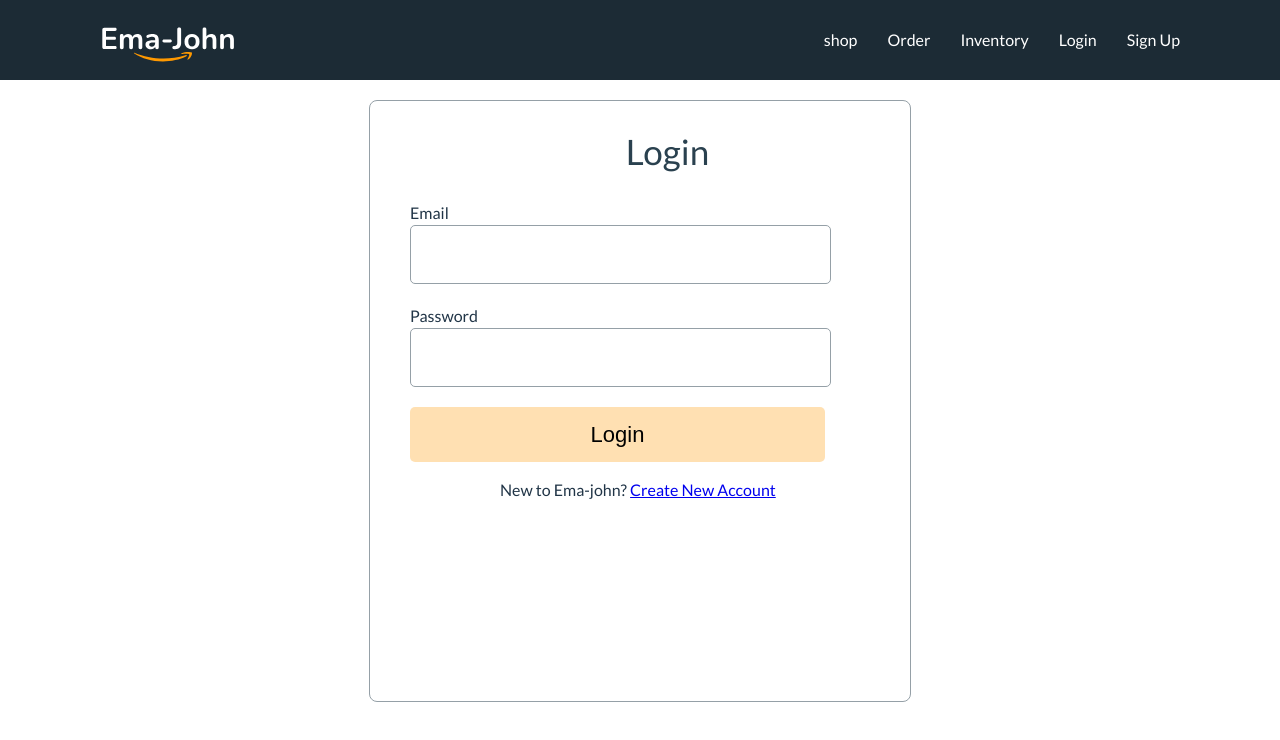
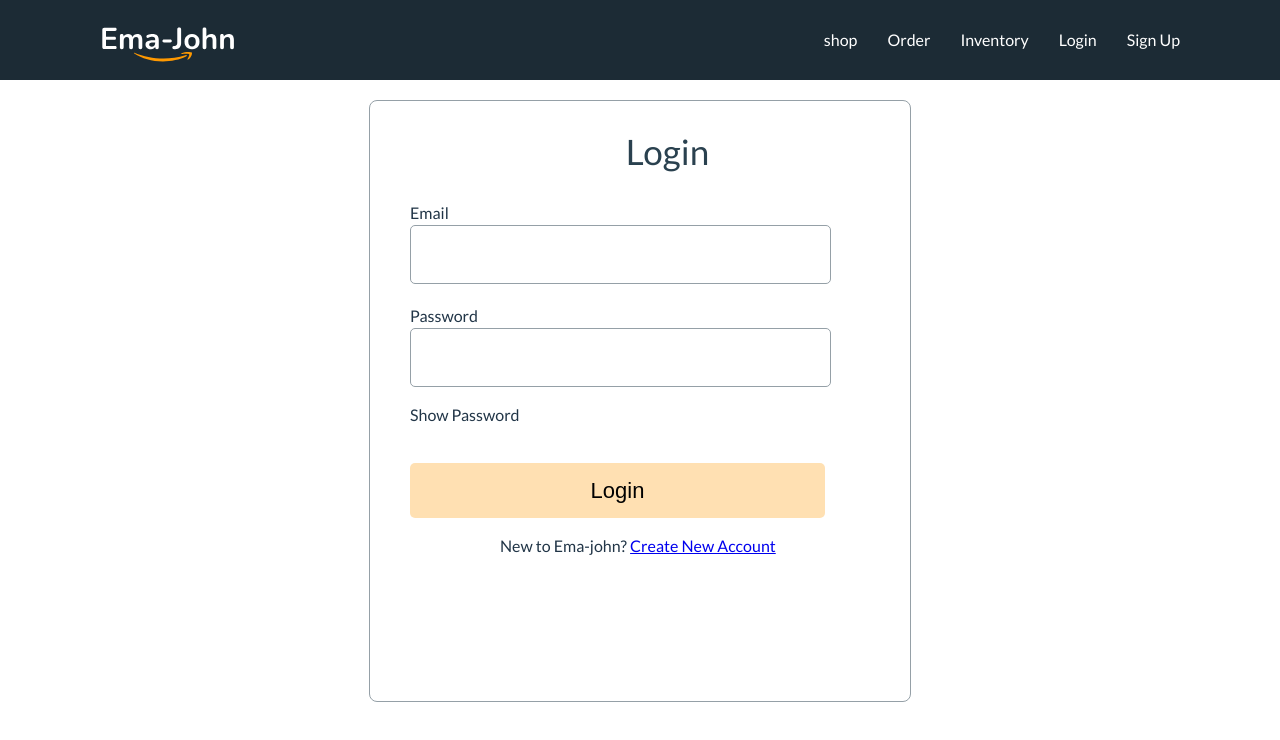
Before and after one commit to jewelrana3/react-first-project, a React (Vite) app: page /login in a window 1280 px wide. Shown: the top 740 px of the page. Built offline with nearby package versions, Linux system fonts and the light colour scheme; no server answers.

Commit message:
last commit

```diff
--- a/src/components/Login/Login.jsx
+++ b/src/components/Login/Login.jsx
@@ -1,4 +1,4 @@
-import React, { useContext } from 'react';
+import React, { useContext, useState } from 'react';
 import './Login.css'
 import { Link, useLocation, useNavigate } from 'react-router-dom';
 import { AuthContext } from '../Providers/AuthProvider';
@@ -6,10 +6,15 @@ import { AuthContext } from '../Providers/AuthProvider';
 
 
 const Login = () => {
+    const [show,setShow ] = useState(false)
     const {signIn} = useContext(AuthContext)
     const Navigate = useNavigate()
     const location = useLocation()
     console.log(location)
+
+    const from = location.state?.from.pathname || '/';
+    console.log(from)
+
     const handleLogin=event=>{
         event.preventDefault();
 
@@ -17,16 +22,16 @@ const Login = () => {
         const form = event.target;
         const email = form.email.value;
         const password = form.password.value;
-        console.log(email,password,confirm);
+        console.log(email,password);
 
         signIn(email,password)
         .then(result=>{
             const log = result.user;
             console.log(log)
             form.reset()
-            Navigate('/')
+            Navigate(from,{ replace:true })
         }).catch(error=>{
-            setError(error.message)
+            console.log(error.message)
         })
     }
     return (
@@ -39,8 +44,13 @@ const Login = () => {
                 </div>
                 <div className='form-control'>
                     <label htmlFor="password">Password</label>
-                    <input type="password" name="password" id="d" required/>
+                    <input type={show ? 'text':'password'} name="password" id="d" required/>
                 </div>
+                <p onClick={()=>setShow(!show)}>
+                    {
+                        show ? ' Hidden Password':'Show Password '
+                    }
+                </p>
             <input className='submit-btn' type="submit" value="Login" />
             </form>
             <p className='p-tag'>New to Ema-john? <span className='spanvai'><Link  to='/signup'>Create New Account</Link></span></p>
--- a/src/components/Providers/AuthProvider.jsx
+++ b/src/components/Providers/AuthProvider.jsx
@@ -11,10 +11,12 @@ const AuthProvider = ({children}) => {
     const [loading,setLoading] = useState(true)
 
     const createUser = (email,password)=>{
+        setLoading(true)
      return createUserWithEmailAndPassword(auth,email,password)
     }
 
     const signIn = (email,password)=>{
+        setLoading(true)
         return signInWithEmailAndPassword(auth,email,password)
     }
 
--- a/src/main.jsx
+++ b/src/main.jsx
@@ -38,7 +38,7 @@ const router = createBrowserRouter([
       },
       {
         path: '/inventory',
-        element: <Inventory></Inventory>
+        element: <PrivateRouter><Inventory></Inventory></PrivateRouter>
       },
       {
         path: '/login',
--- a/src/router/PrivateRouter.jsx
+++ b/src/router/PrivateRouter.jsx
@@ -7,13 +7,14 @@ const PrivateRouter = ({children}) => {
     const location = useLocation();
     console.log(location)
 
+
     if(loading){
         return <div>Loading...</div>
     }
     if(user){
         return children;
     }
-    return <Navigate to='/login'></Navigate>
+    return <Navigate to='/login' state={{from: location}} replace></Navigate>
 
 };
 
```
